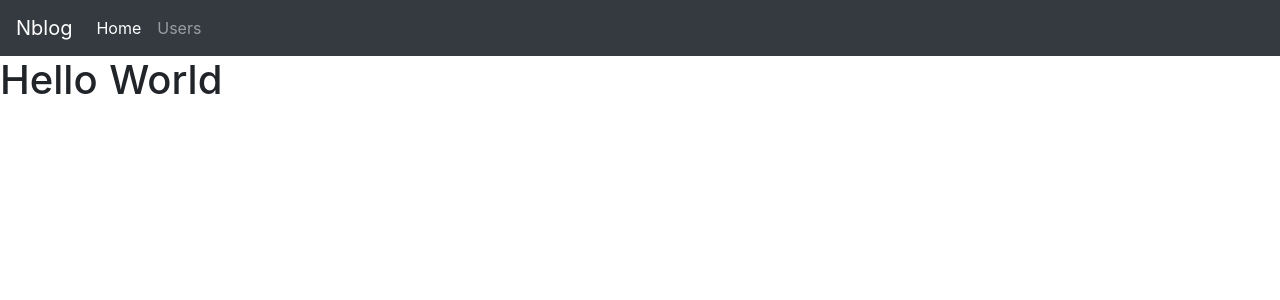
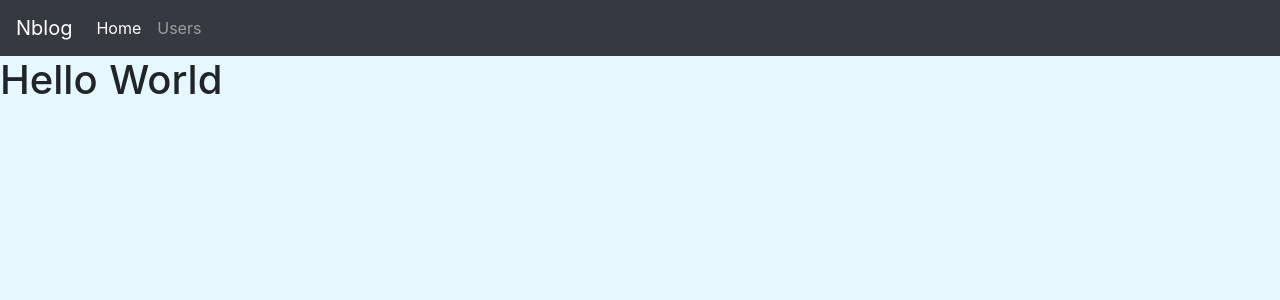
Before and after one commit to Dennis-Mgba/nxtb, a Nuxt app: page / in a window 1280 px wide. Shown: the top 300 px of the page. Built offline with nearby package versions, Linux system fonts and the light colour scheme.

Commit message:
create own custom css file in the asset folder for our application and linked it in the nuxt config file

```diff
--- /dev/null
+++ b/assets/styles/main.css
@@ -0,0 +1,3 @@
+body {
+    background: #e6f7ff;
+}
--- a/layouts/default.vue
+++ b/layouts/default.vue
@@ -6,6 +6,7 @@
 </template>
 
 <script>
+// import '../assets/styles/main.css'
 import Navbar from '@/components/Navbar'        // import the navbar component
 export default {
     components: {
--- a/nuxt.config.js
+++ b/nuxt.config.js
@@ -41,6 +41,7 @@ export default {
   ** Global CSS
   */
   css: [
+      "@/assets/styles/main.css"
   ],
   /*
   ** Plugins to load before mounting the App
```
